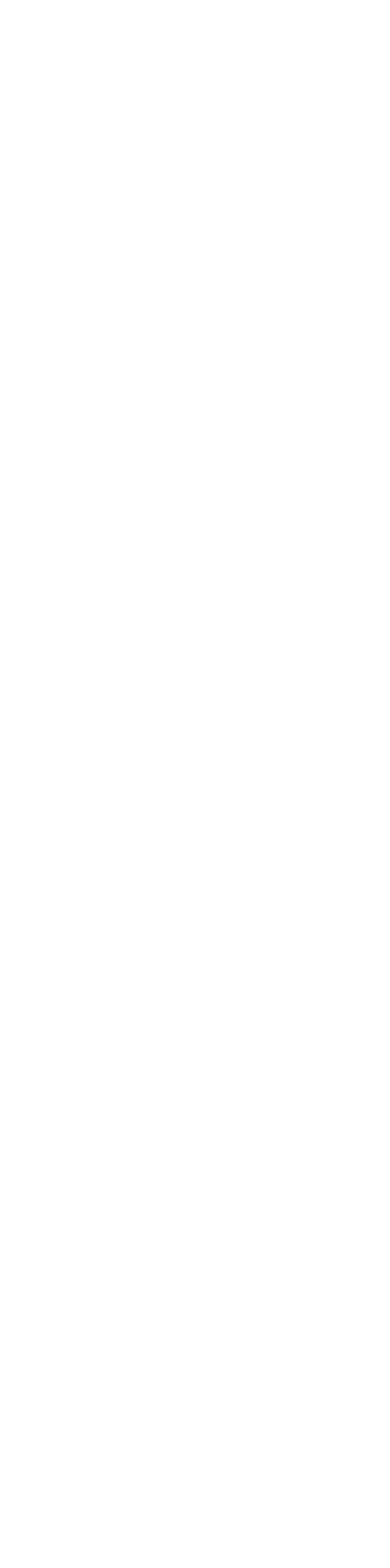
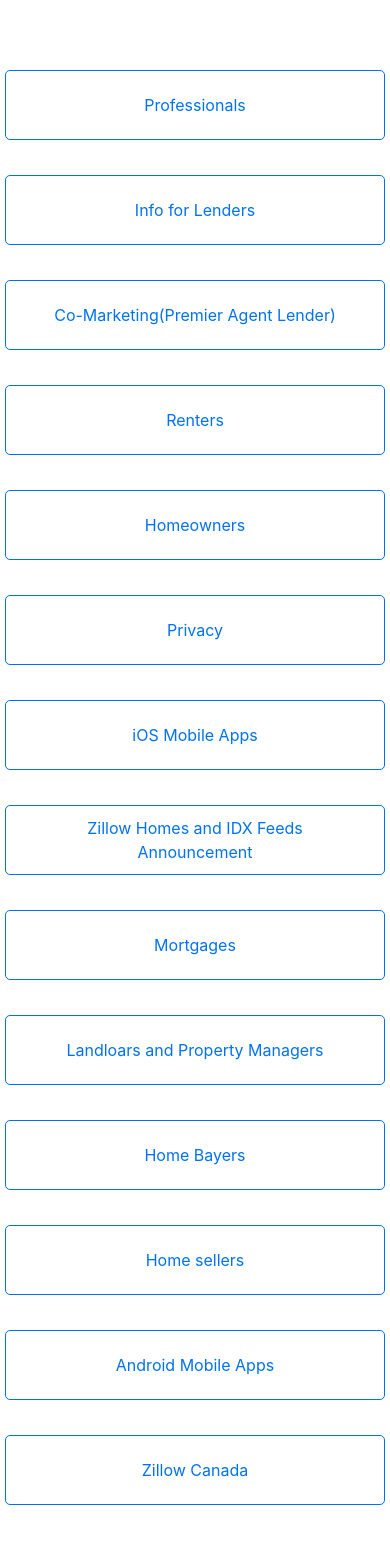
Before and after one commit to Solid-Academy/solid-zillow, a React (Create React App) app: page /help in a window 390 px wide. Before the commit this address had no page. Shown: the top 1568 px of the page. Before the commit the page ends 844 px from the top, so only its background shows below. Built offline with nearby package versions, Linux system fonts and the light colour scheme.

Commit message:
feat: layout and adaptive

```diff
--- a/src/App.js
+++ b/src/App.js
@@ -1,5 +1,6 @@
 import { Route, Routes } from "react-router-dom";
 import HomePage from "./pages/HomePage";
+import HelpPage from "./pages/HelpPage";
 import { PrivateRoute } from "./routes";
 import Dashboard from "./components/dashboard/Dashboard";
 import "./App.css";
@@ -10,6 +11,7 @@
       <Routes>
         <Route path="/" element={<HomePage />} />
         <Route path="/dashboard" element={<PrivateRoute Component={Dashboard} />} />
+        <Route path="/help" element={<HelpPage />} />
       </Routes>
     </div>
   );
--- /dev/null
+++ b/src/components/navigate/Navigate.jsx
@@ -0,0 +1,34 @@
+import css from "./Navigate.module.scss";
+import { NavLinks, HomeLinks } from "../../constants/NavigateLinks";
+import { Link } from "react-router-dom";
+function Navigate() {
+  return (
+    <>
+      <div className={css.container}>
+        <div className={css.NavBlock}>
+          <div className={css.left}>
+            {NavLinks.map((item) => (
+              <div className={css.link}>
+                <Link to="/" key={item.id}>
+                  {item.title}
+                </Link>
+              </div>
+            ))}
+          </div>
+          <div className={css.right}>
+            {HomeLinks.map((item) => (
+              <div className={css.link}>
+                <Link to="/" key={item.id}>
+                  {item.title}
+                </Link>
+              </div>
+            ))}
+          </div>
+        </div>
+      </div>
+      <div className={css.border}></div>
+    </>
+  );
+}
+
+export default Navigate;
--- /dev/null
+++ b/src/components/navigate/Navigate.module.scss
@@ -0,0 +1,146 @@
+.container {
+    padding-top: 70px;
+    margin: 0 auto;
+    width: 85%;
+
+    .NavBlock {
+        display: flex;
+        justify-content: space-between;
+        margin: 0 -30px;
+        border-bottom: 1px solid #ddd;
+        padding-bottom: 70px;
+
+        .left {
+            display: block;
+            width: 48%;
+        }
+
+        .right {
+            display: block;
+            width: 49%;
+        }
+
+        a {
+            border: 1px solid #0072EF;
+            border-radius: 5px;
+            box-sizing: border-box;
+            color: #0072EF;
+            display: flex;
+            align-items: center;
+            margin: 0 0 35px;
+            max-width: 100%;
+            text-align: center;
+            padding: 25px 30px;
+            justify-content: center;
+            text-decoration: none;
+            font-family: -apple-system, 'Segoe UI', Helvetica, Arial, sans-serif;
+            font-weight: 400;
+            font-size: 20px;
+            line-height: 1.5;
+            height: 80px;
+
+            .link:hover {
+                color: white;
+                background-color: #0072EF;
+            }
+        }
+    }
+}
+
+.border {
+    border-bottom: 1px solid #ddd;
+    margin-top: 120px;
+}
+
+@media(max-width:1035px) {
+    .container {
+        width: 85%;
+
+        .NavBlock {
+            display: flex;
+            align-items: center;
+
+            a {
+                padding: 25px 30px;
+                height: 65px;
+                font-size: 16px;
+            }
+        }
+    }
+}
+
+@media(max-width:865px) {
+    .container {
+        width: 82%;
+
+        .NavBlock {
+            a {
+                width: 370px;
+                height: 70px;
+            }
+        }
+    }
+}
+
+@media(max-width:789px) {
+    .container {
+        .NavBlock {
+            display: block;
+
+            .right,
+            .left {
+                display: flex;
+                flex-wrap: wrap;
+                justify-content: flex-start;
+                list-style: none;
+            }
+
+            a {
+                width: 700px;
+                display: flex;
+                align-items: center;
+
+            }
+        }
+    }
+}
+
+@media(max-width:768px) {
+    .container {
+        .NavBlock {
+            display: flex;
+
+            .left,
+            .right {
+                width: auto;
+            }
+
+            a {
+                width: 345px;
+                height: 67px;
+
+            }
+        }
+    }
+}
+
+@media(max-width:756px) {
+    .container {
+        width: 82%;
+
+        .NavBlock {
+            display: block;
+
+            .left,
+            .right {
+                display: block;
+                width: 100%;
+            }
+
+            a {
+                width: 100%;
+                height: 70px;
+            }
+        }
+    }
+}
--- /dev/null
+++ b/src/constants/NavigateLinks.js
@@ -0,0 +1,65 @@
+export const NavLinks = [
+  {
+    title: "Professionals",
+    id: 1
+  },
+  {
+    title: "Info for Lenders",
+    id: 2
+  },
+  {
+    title: "Co-Marketing(Premier Agent Lender)",
+    id: 3
+  },
+
+  {
+    title: "Renters",
+    id: 4
+  },
+
+  {
+    title: "Homeowners",
+    id: 5
+  },
+
+  {
+    title: "Privacy",
+    id: 6
+  },
+
+  {
+    title: "iOS Mobile Apps",
+    id: 7
+  }
+];
+export const HomeLinks = [
+  {
+    title: "Zillow Homes and IDX Feeds Announcement",
+    id: 8
+  },
+
+  {
+    title: "Mortgages",
+    id: 9
+  },
+  {
+    title: "Landloars and Property Managers",
+    id: 10
+  },
+  {
+    title: "Home Bayers",
+    id: 11
+  },
+  {
+    title: "Home sellers",
+    id: 12
+  },
+  {
+    title: "Android Mobile Apps",
+    id: 13
+  },
+  {
+    title: "Zillow Canada",
+    id: 14
+  }
+];
--- a/src/index.css
+++ b/src/index.css
@@ -1,8 +1,8 @@
 body {
   margin: 0;
   font-family: -apple-system, BlinkMacSystemFont, 'Segoe UI', 'Roboto', 'Oxygen',
-    'Ubuntu', 'Cantarell', 'Fira Sans', 'Droid Sans', 'Helvetica Neue',
-    sans-serif;
+    'Ubuntu', 'Cantarell', 'Fira Sans', 'Droid Sans', 'Helvetica Neue',Arial,
+    Helvetica, sans-serif;
   -webkit-font-smoothing: antialiased;
   -moz-osx-font-smoothing: grayscale;
 }
--- /dev/null
+++ b/src/pages/HelpPage.jsx
@@ -0,0 +1,10 @@
+import Navigate from "../components/navigate/Navigate";
+
+function HelpPage() {
+  return (
+    <div>
+      <Navigate />
+    </div>
+  );
+}
+export default HelpPage;
```
